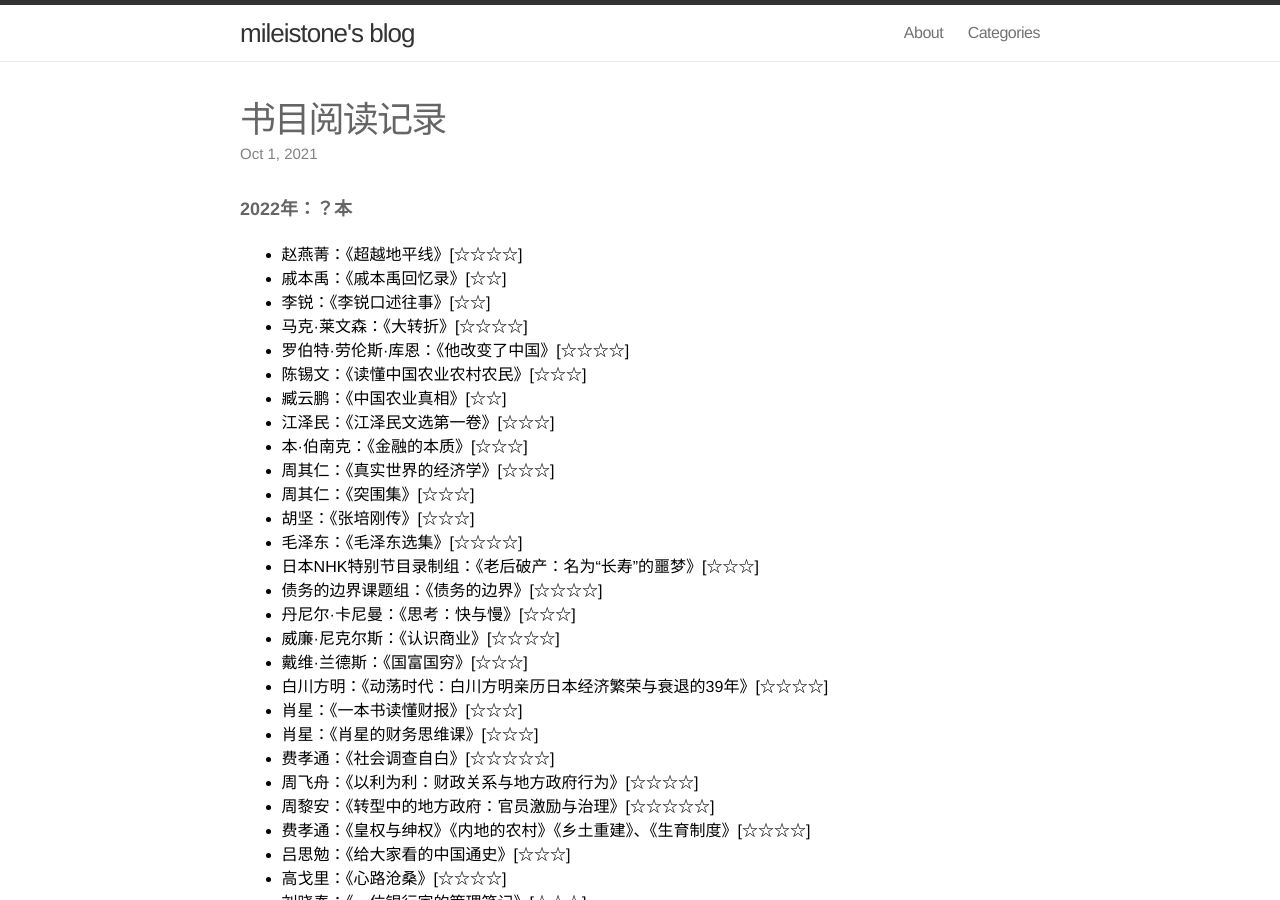
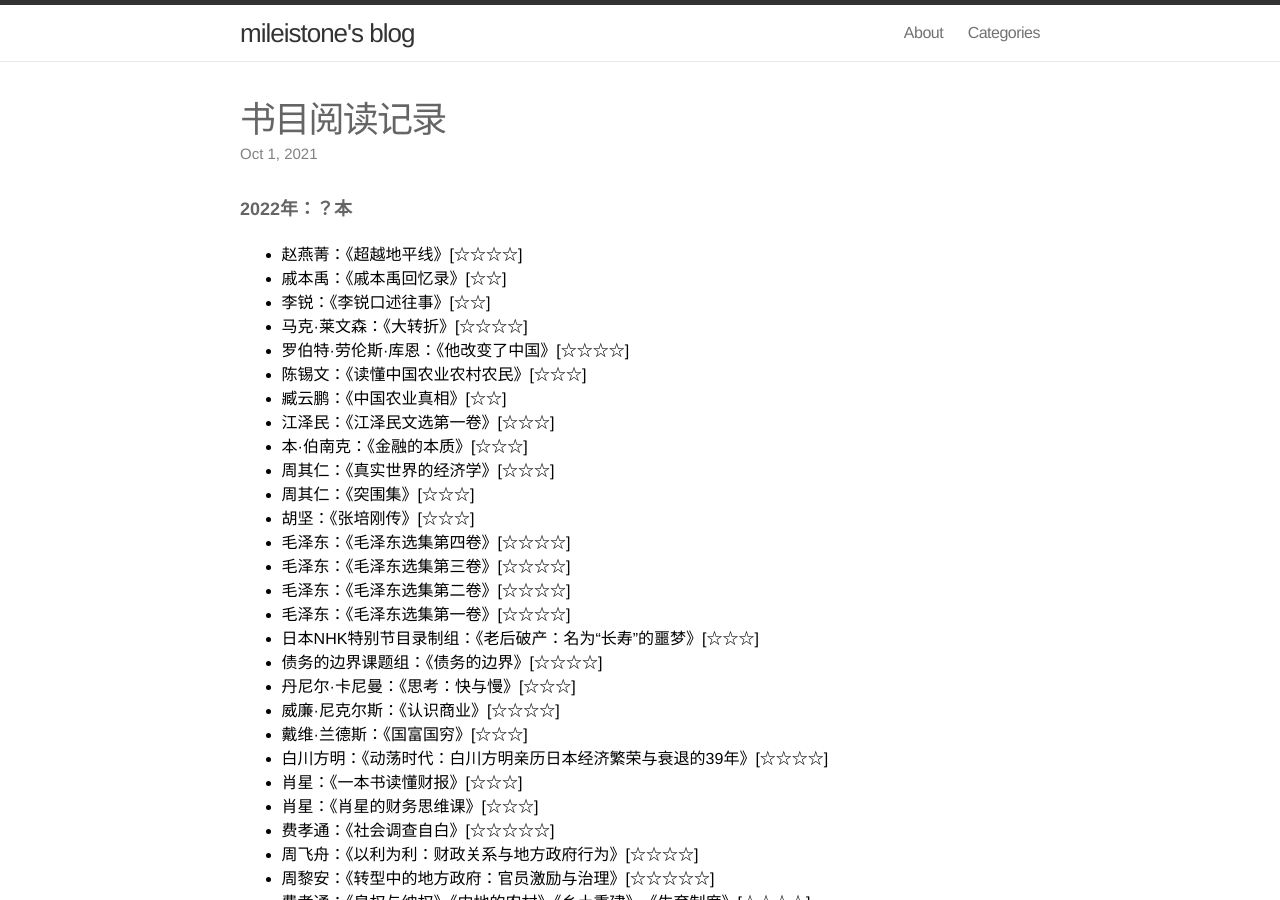
Before and after one commit to mileistone/mileistone.github.io, a Jekyll site: the page built from _posts/2021-10-01-books.md, in a window 1280 px wide and 900 px high. Built offline with Jekyll 4.4.1, drawn with Linux system fonts in a browser that asks for light colours.

Commit message:
Update 2021-10-01-books.md

```diff
--- a/_posts/2021-10-01-books.md
+++ b/_posts/2021-10-01-books.md
@@ -20,7 +20,10 @@ date: 2021-10-01 22:00:00
 - 周其仁：《真实世界的经济学》[☆☆☆]
 - 周其仁：《突围集》[☆☆☆]
 - 胡坚：《张培刚传》[☆☆☆]
-- 毛泽东：《毛泽东选集》[☆☆☆☆]
+- 毛泽东：《毛泽东选集第四卷》[☆☆☆☆]
+- 毛泽东：《毛泽东选集第三卷》[☆☆☆☆]
+- 毛泽东：《毛泽东选集第二卷》[☆☆☆☆]
+- 毛泽东：《毛泽东选集第一卷》[☆☆☆☆]
 - 日本NHK特别节目录制组：《老后破产：名为“长寿”的噩梦》[☆☆☆]
 - 债务的边界课题组：《债务的边界》[☆☆☆☆]
 - 丹尼尔·卡尼曼：《思考：快与慢》[☆☆☆]
```
